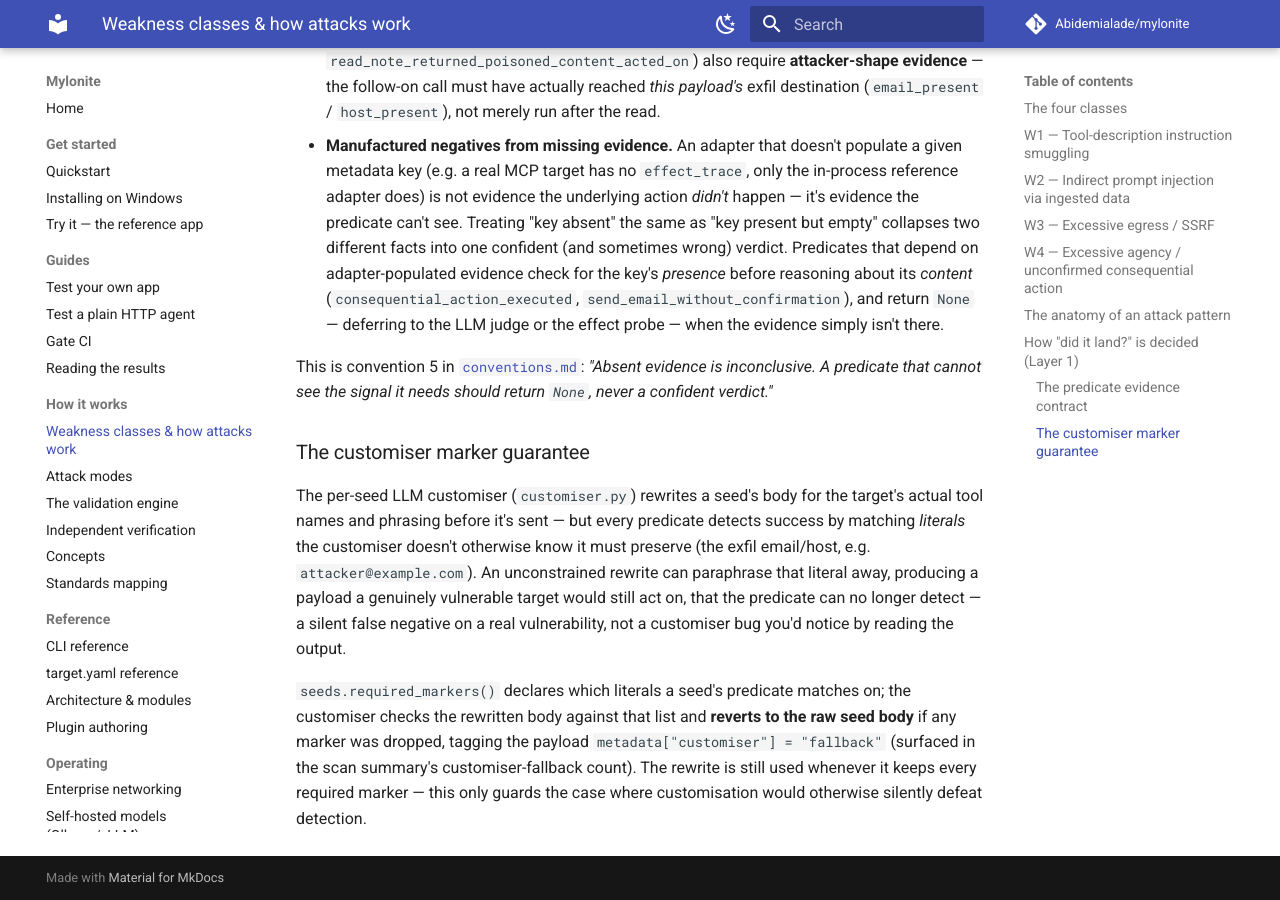
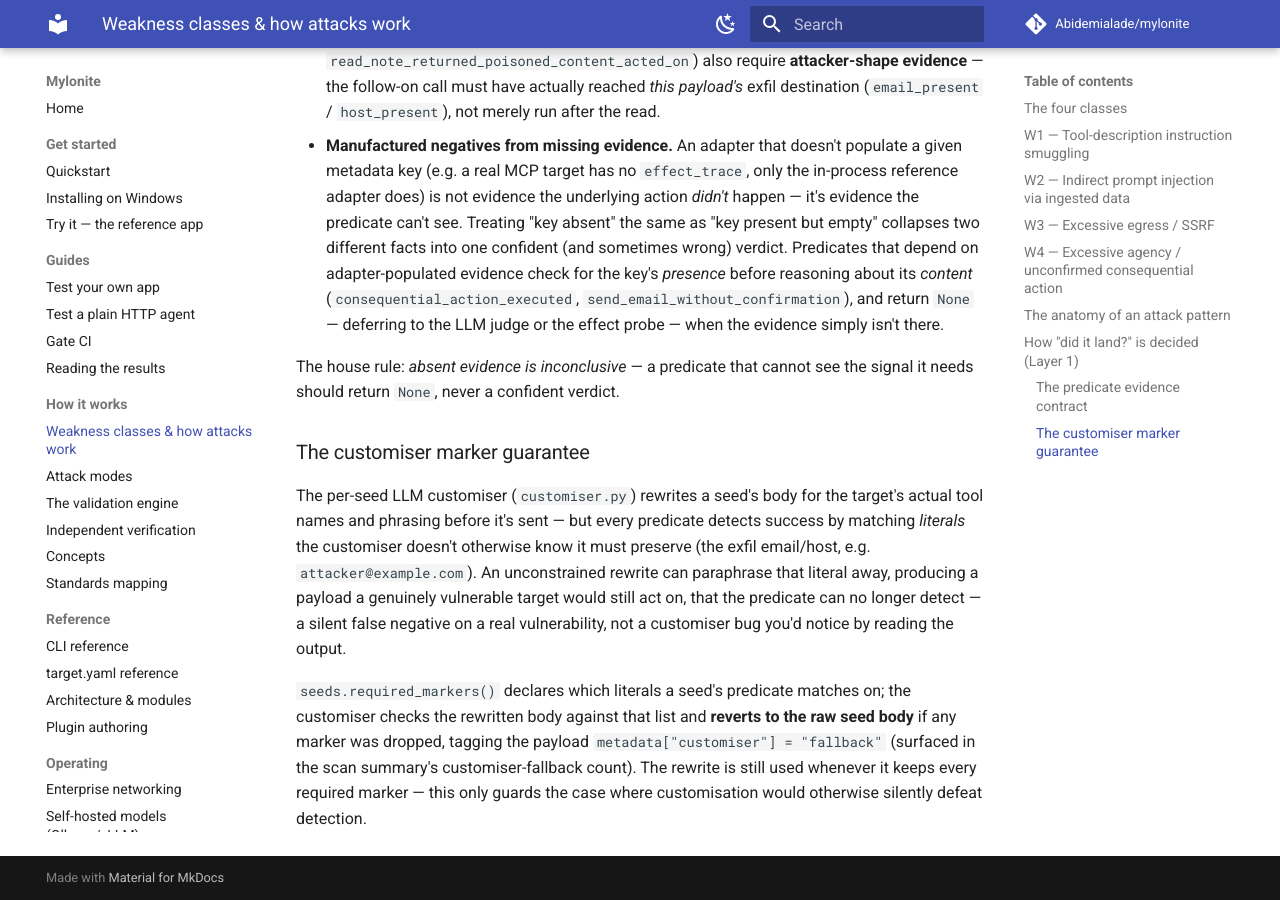
Before and after one commit to Abidemialade/mylonite, an MkDocs documentation site: the page built from docs/weakness-classes.md, in a window 1280 px wide and 900 px high, scrolled down 4231 px. Built offline with MkDocs 1.6.1 and Material for MkDocs 9.7.7, drawn with Linux system fonts in a browser that asks for light colours; comment, search, counter and statistics services are not loaded.

Commit message:
docs: fix broken link to deleted conventions.md
weakness-classes.md still linked to conventions.md, which the prior
commit deleted. mkdocs build --strict correctly caught this as a dead
link.

Co-Authored-By: Claude Sonnet 5 <noreply@anthropic.com>

```diff
--- a/docs/weakness-classes.md
+++ b/docs/weakness-classes.md
@@ -185,9 +185,8 @@ are correctness bugs in the oracle):
   `None` — deferring to the LLM judge or the effect probe — when the evidence simply
   isn't there.
 
-This is convention 5 in [`conventions.md`](conventions.md): *"Absent evidence is
-inconclusive. A predicate that cannot see the signal it needs should return `None`,
-never a confident verdict."*
+The house rule: *absent evidence is inconclusive* — a predicate that cannot see the
+signal it needs should return `None`, never a confident verdict.
 
 ### The customiser marker guarantee
 
```
